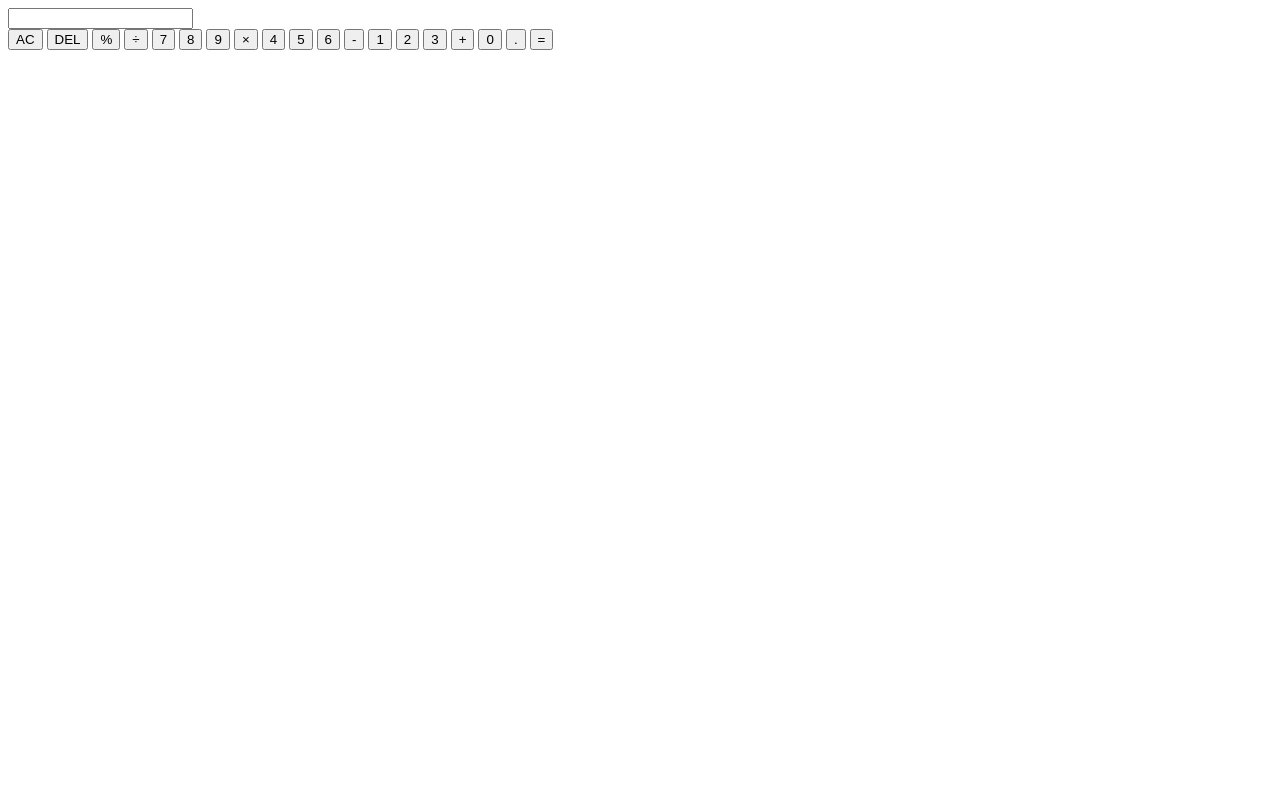
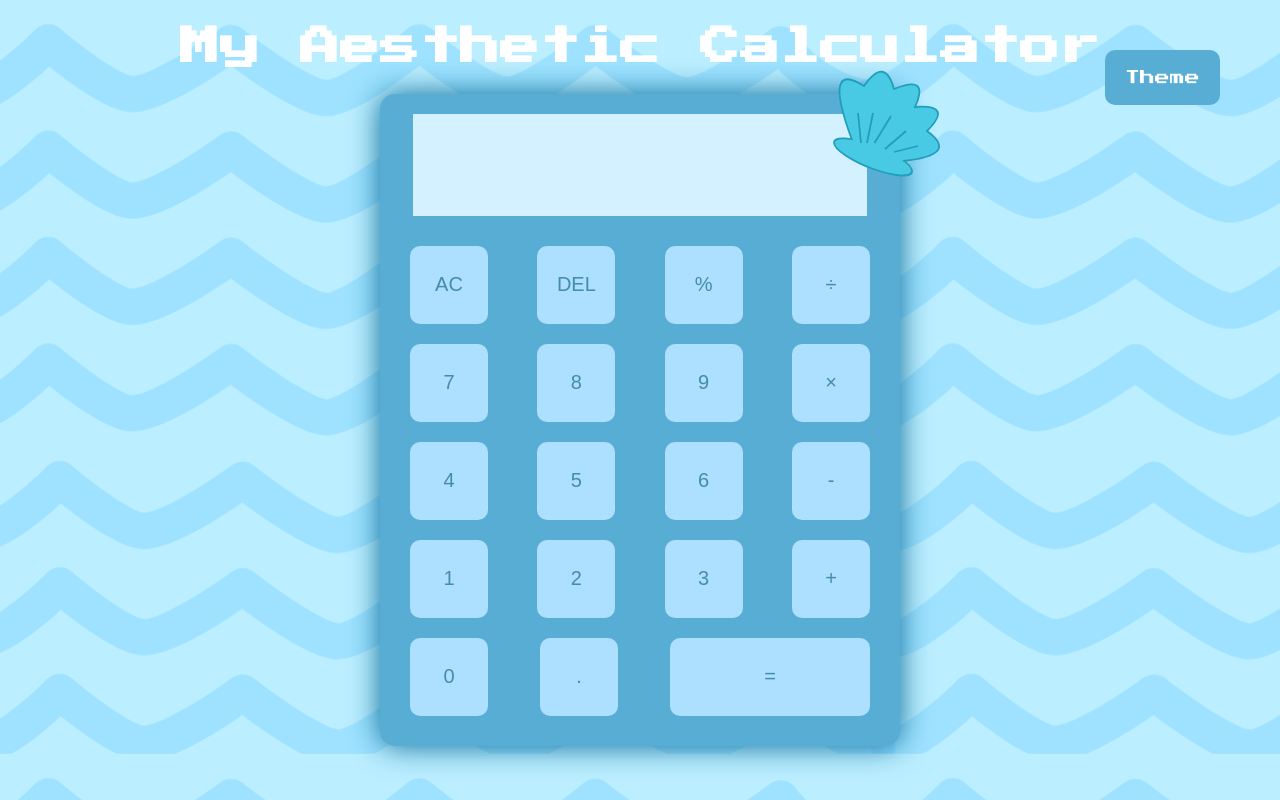
Before and after one commit to sharifah-fsn/aesthetic-calculator-project, a plain HTML site: page index.html in a window 1280 px wide. Drawn offline with Linux system fonts and the light colour scheme; a web font is replaced by a local one.

Commit message:
Create CSS Styles

```diff
--- a/index.html
+++ b/index.html
@@ -5,11 +5,19 @@
         <meta name="viewport" content="width=device-width , initial-scale=1.0">
         <title>Aesthetic Calculator</title>
         <link rel="stylesheet" href="style.css">
-    </head>
+        <link rel="preconnect" href="https://fonts.googleapis.com">
+        <link rel="preconnect" href="https://fonts.gstatic.com" crossorigin>
+        <link href="https://fonts.googleapis.com/css2?family=Jersey+15&family=Press+Start+2P&display=swap" rel="stylesheet">
     <body>
+        <header>
+            <h1>My Aesthetic Calculator</h1>
+        </header>
+
+        <main>
             <div class="calculator">
 
                 <div class="display">
+                    <img src="stickers/shell.svg" alt="Shell sticker" class="sticker">
                     <input type="text" id="answer" readonly>
                 </div>
 
@@ -37,8 +45,11 @@
 
                     <button>0</button>
                     <button>.</button>
-                <button>=</button>
+                    <button id="equal-sign">=</button>
                 </div>
             </div>
+            <button class="buttons" id="theme">Theme</button>
+        </main>
+
     </body>
 </html>
--- a/style.css
+++ b/style.css
@@ -0,0 +1,86 @@
+header{
+    font-family:"Press Start 2P", system-ui;
+   text-align: center;
+   font-size: 20px;
+   color:rgb(255, 255, 255);
+}
+main{
+    display: flex;
+    justify-content: center;
+    align-items: center;
+}
+
+body{
+    background-image: url("images/blue.png");
+    background-size: cover;
+    background-position: center;
+}
+
+.calculator{
+    background-color:#58add5;
+    border-radius: 15px;
+    box-shadow: 0 0 30px #076996;
+    padding: 10px;
+    margin: 0;
+    width: 500px;
+    text-align: center;
+    align-items: center;
+    position:relative;
+}
+
+.sticker{
+    position:absolute;
+    width:150px;
+    right:-60px;
+    top:-50px;
+}
+
+#answer{
+    width:450px;
+    height:100px;
+    font-size: 20px;
+}
+
+.display{
+    padding:10px;
+}
+ .display input{
+    background-color:#d4f1ff;
+    border:none;
+ }
+
+.buttons{
+    display:flex;
+    flex-wrap: wrap;
+    justify-content: space-between;
+    gap:20px;
+    padding:20px;
+}
+
+.buttons button{
+    height: 78px;
+    width:78px;
+    background-color:rgb(173, 223, 255);
+    border:none;
+    border-radius: 10px;
+    color: #478baa;
+    font-size: 20px;
+    text-align: center;
+}
+
+#equal-sign{
+    width:200px;
+}
+
+#theme{
+    font-family:"Press Start 2P", system-ui;
+    font-size: 15px;
+    text-align: center;
+    background-color:#58add5;
+    border:none;
+    border-radius: 10px;
+    color:rgb(255, 255, 255);
+    position:fixed;
+    right:60px;
+    top:50px;
+}
```
Also changed, not shown: images/blue.png (added), images/green.png (added), images/red.png (added), images/yellow.png (added), stickers/cherry.svg (added), stickers/clover.svg (added), stickers/shell.svg (added), stickers/star.svg (added). Lines whose indentation alone changed are shown as unchanged.
